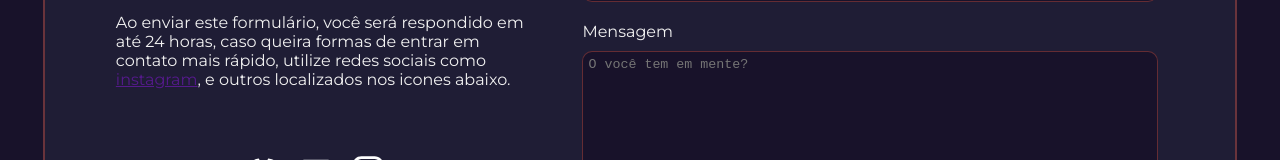
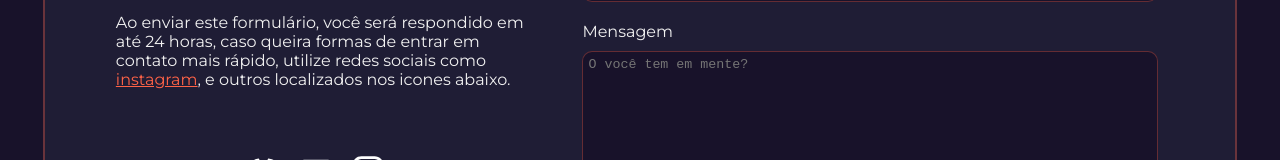
Before and after one commit to krostdev/mywebsite, a React (Vite) app: page / in a window 1280 px wide. Shown: the part 1691-1851 px from the top of the page. Built offline with nearby package versions, Linux system fonts and the light colour scheme.

Commit message:
Troca de cor da palavra 'Instagram'

```diff
--- a/src/components/Contato/App.jsx
+++ b/src/components/Contato/App.jsx
@@ -75,7 +75,7 @@ function Contato() {
                     </span>
 
                     <span className="contact_info">
-                        Ao enviar este formulário, você será respondido em até 24 horas, caso queira formas de entrar em contato mais rápido, utilize redes sociais como <a href="">instagram</a>, e outros localizados nos icones abaixo.
+                        Ao enviar este formulário, você será respondido em até 24 horas, caso queira formas de entrar em contato mais rápido, utilize redes sociais como <a href="https://www.instagram.com/augustokauanp/" style={{ color: "#FF6347" }}>instagram</a>, e outros localizados nos icones abaixo.
                     </span>
 
                     <div className="contact_links">
```
